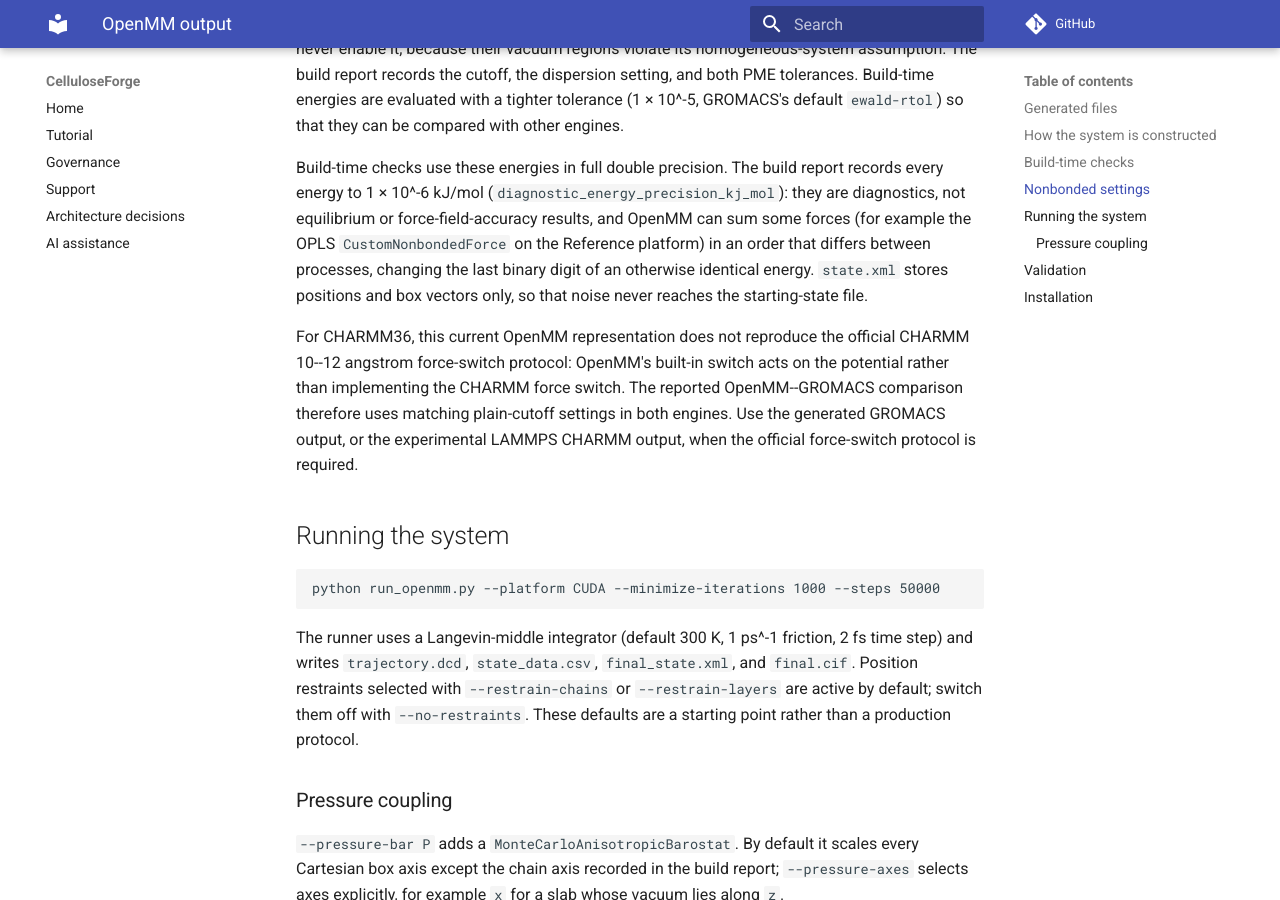
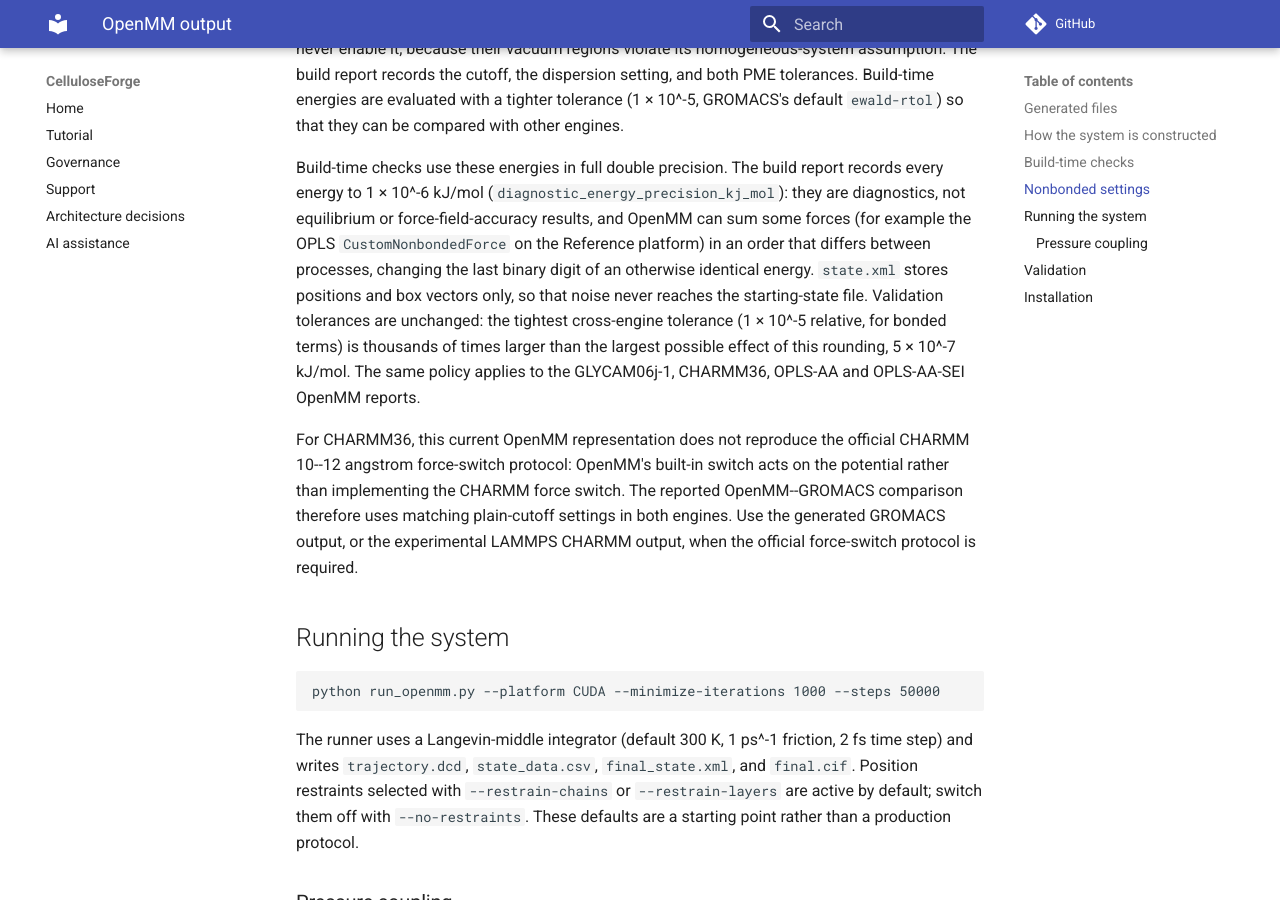
Before and after one commit to askforarun/cellulose-forge, an MkDocs documentation site: the page built from docs/openmm.md, in a window 1280 px wide and 900 px high, scrolled down 2071 px. Built offline with MkDocs 1.6.1 and Material for MkDocs 9.7.7, drawn with Linux system fonts in a browser that asks for light colours; comment, search, counter and statistics services are not loaded.

Commit message:
Document that validation tolerances are unchanged by report rounding
Co-Authored-By: Claude Opus 5.5 <noreply@anthropic.com>

```diff
--- a/docs/openmm.md
+++ b/docs/openmm.md
@@ -96,6 +96,10 @@ the OPLS `CustomNonbondedForce` on the Reference platform) in an order that
 differs between processes, changing the last binary digit of an otherwise
 identical energy. `state.xml` stores positions and box vectors only, so that
 noise never reaches the starting-state file.
+Validation tolerances are unchanged: the tightest cross-engine tolerance
+(1 × 10^-5 relative, for bonded terms) is thousands of times larger than the
+largest possible effect of this rounding, 5 × 10^-7 kJ/mol. The same policy
+applies to the GLYCAM06j-1, CHARMM36, OPLS-AA and OPLS-AA-SEI OpenMM reports.
 
 For CHARMM36, this current OpenMM representation does not reproduce the
 official CHARMM 10--12 angstrom force-switch protocol: OpenMM's built-in
```
Also changed, not shown: CHANGELOG.md (+1 -1 lines).
